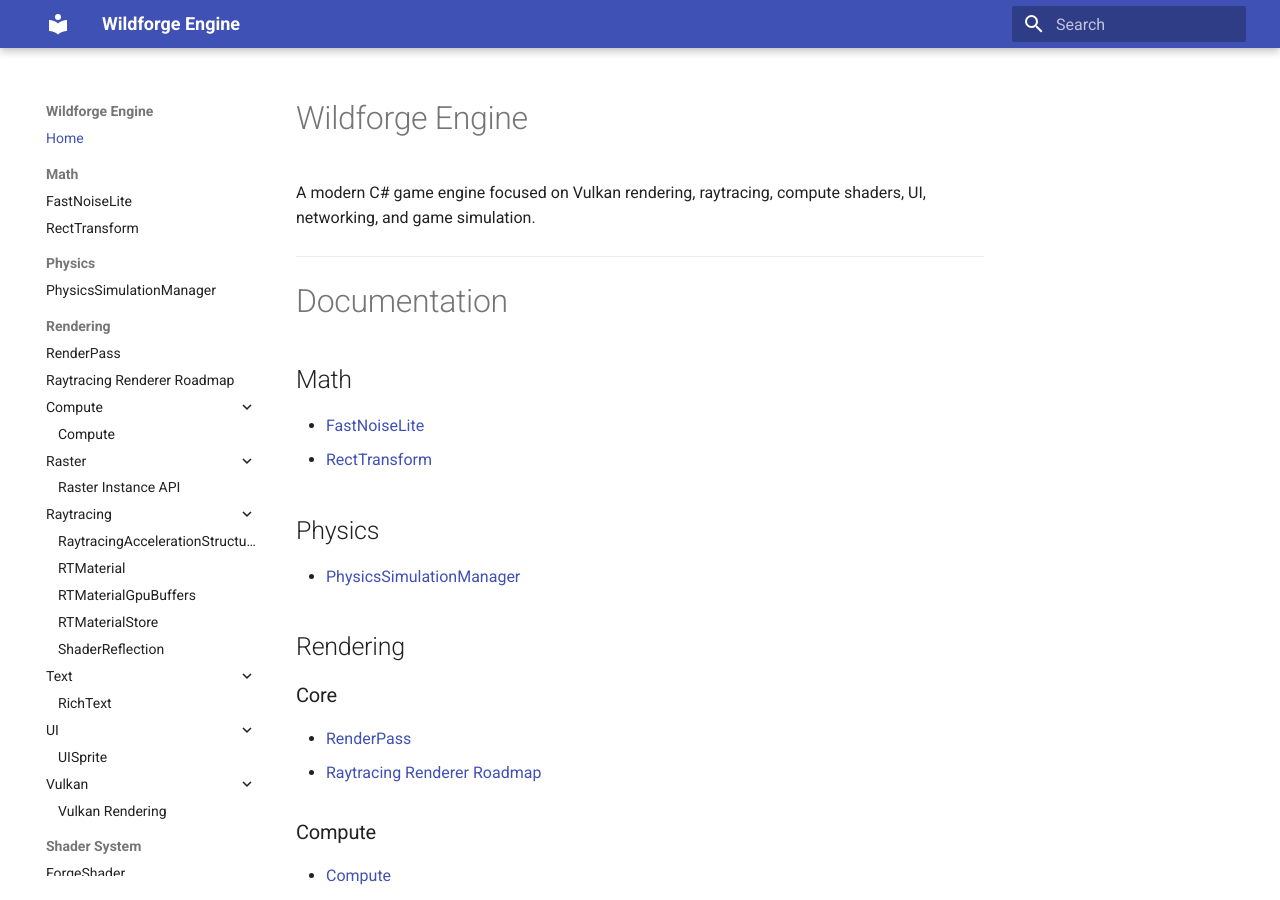
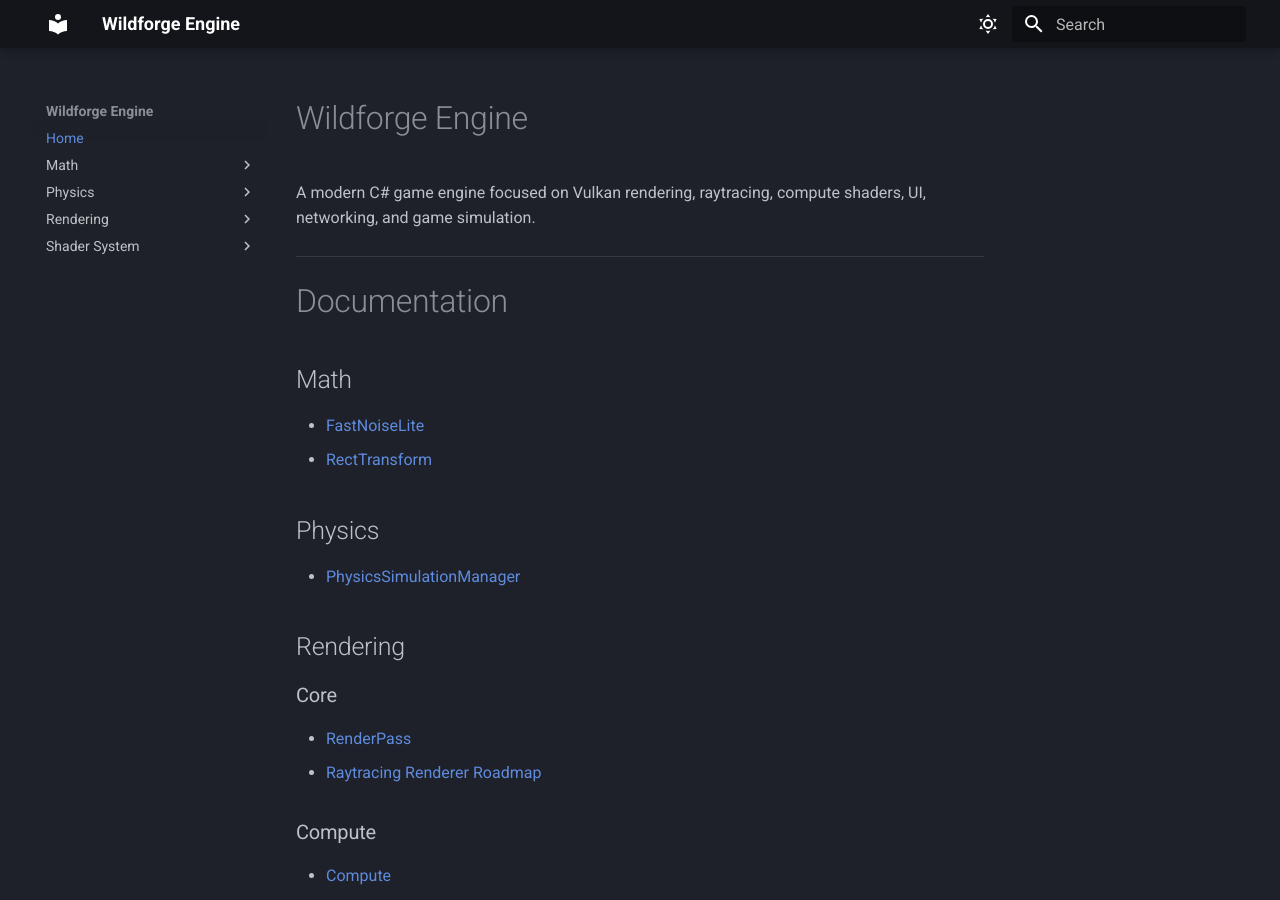
Before and after one commit to eashaankumar/WildforgeDocs, an MkDocs documentation site: the page built from docs/index.md, in a window 1280 px wide and 900 px high. Built offline with MkDocs 1.6.1 and Material for MkDocs 9.7.7, drawn with Linux system fonts in a browser that asks for light colours.

```diff
--- a/mkdocs.yml
+++ b/mkdocs.yml
@@ -2,13 +2,24 @@ site_name: Wildforge Engine
 site_description: Documentation for the Wildforge Engine
 theme:
   name: material
-  features:
-    - navigation.sections
-    - navigation.expand
-    - navigation.top
-    - search.highlight
-    - search.suggest
-    - content.code.copy
+
+  palette:
+
+    # Dark mode
+    - scheme: slate
+      primary: black
+      accent: deep orange
+      toggle:
+        icon: material/weather-sunny
+        name: Switch to light mode
+
+    # Light mode
+    - scheme: default
+      primary: green
+      accent: deep orange
+      toggle:
+        icon: material/weather-night
+        name: Switch to dark mode
 
 nav:
   - Home: index.md
```
